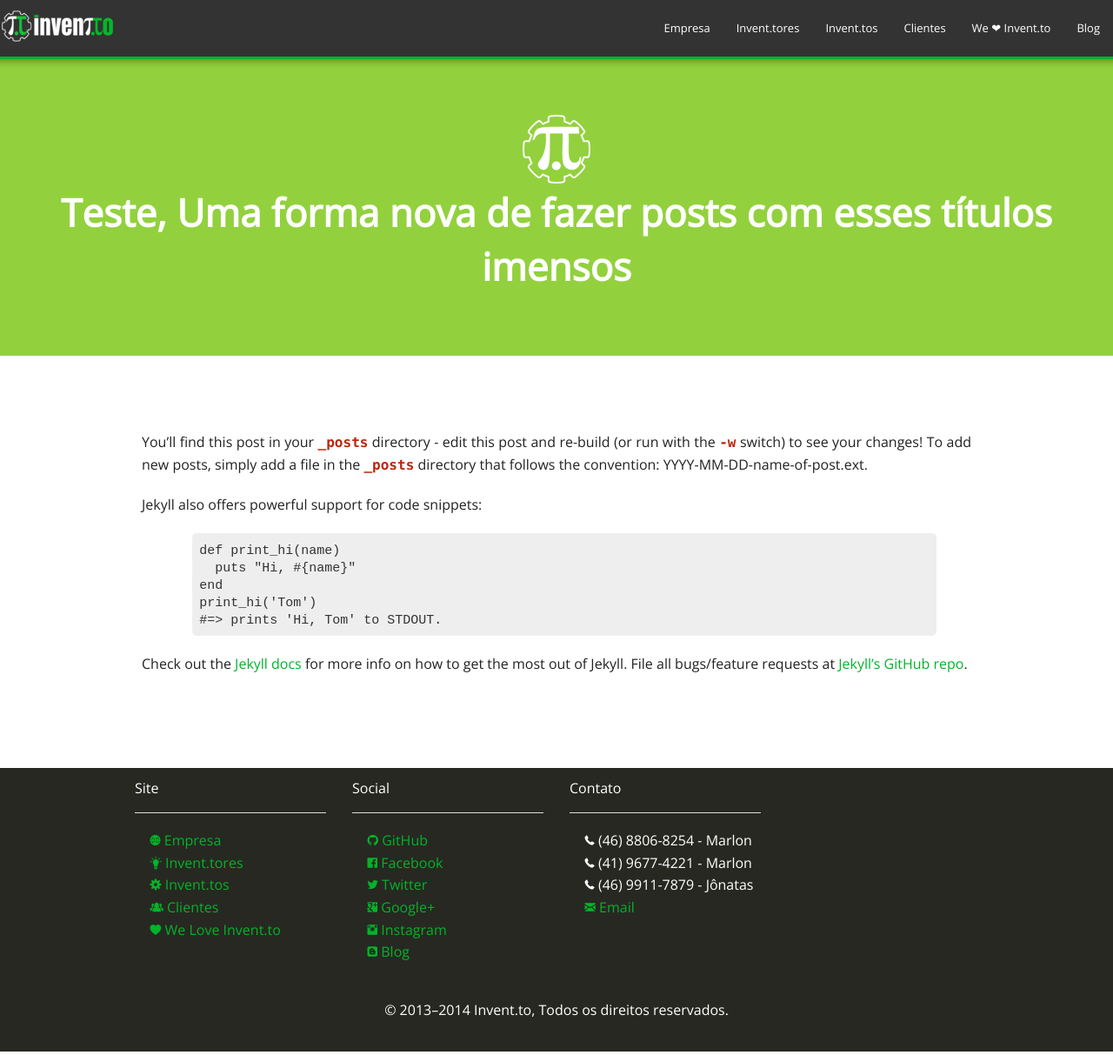
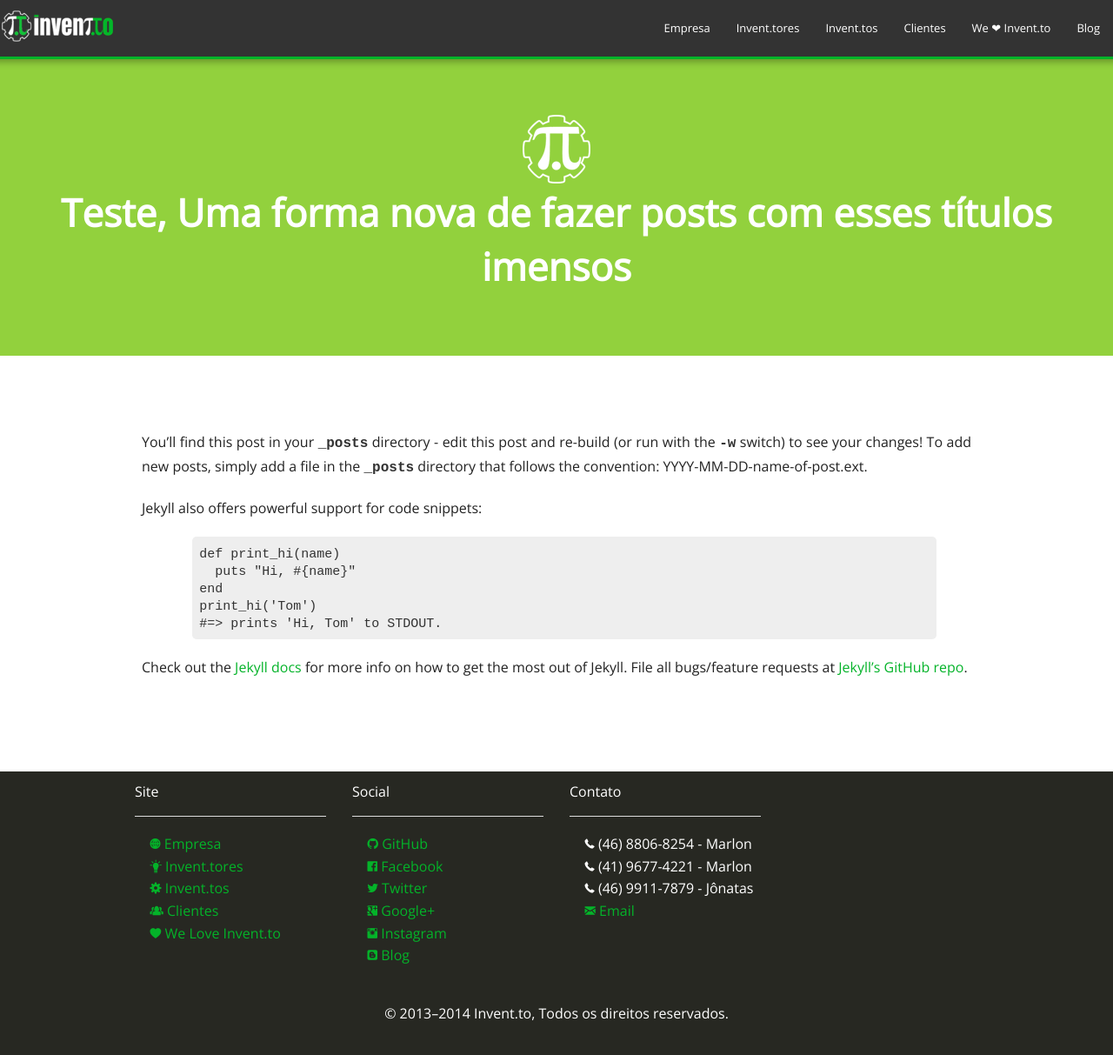
Before and after one commit to inventto/inventto_site, a Jekyll site: the page built from _posts/2014-07-03-welcome-to-jekyll.markdown, in a window 1280 px wide and 1213 px high. Shown: the whole window at 87% size. Built offline with Jekyll 4.4.1, drawn with Linux system fonts in a browser that asks for light colours.

Commit message:
orbit-prev

```diff
--- a/css/application.css
+++ b/css/application.css
@@ -265,3 +265,8 @@
 	color: #333!important;
 	font-weight: normal !important;
 	font-size: 15px;
+}
+code{
+	font-family: "Courier New", Courier, "Lucida Sans Typewriter", "Lucida Typewriter", monospace !important;
+	color: #333!important;
+}
```
